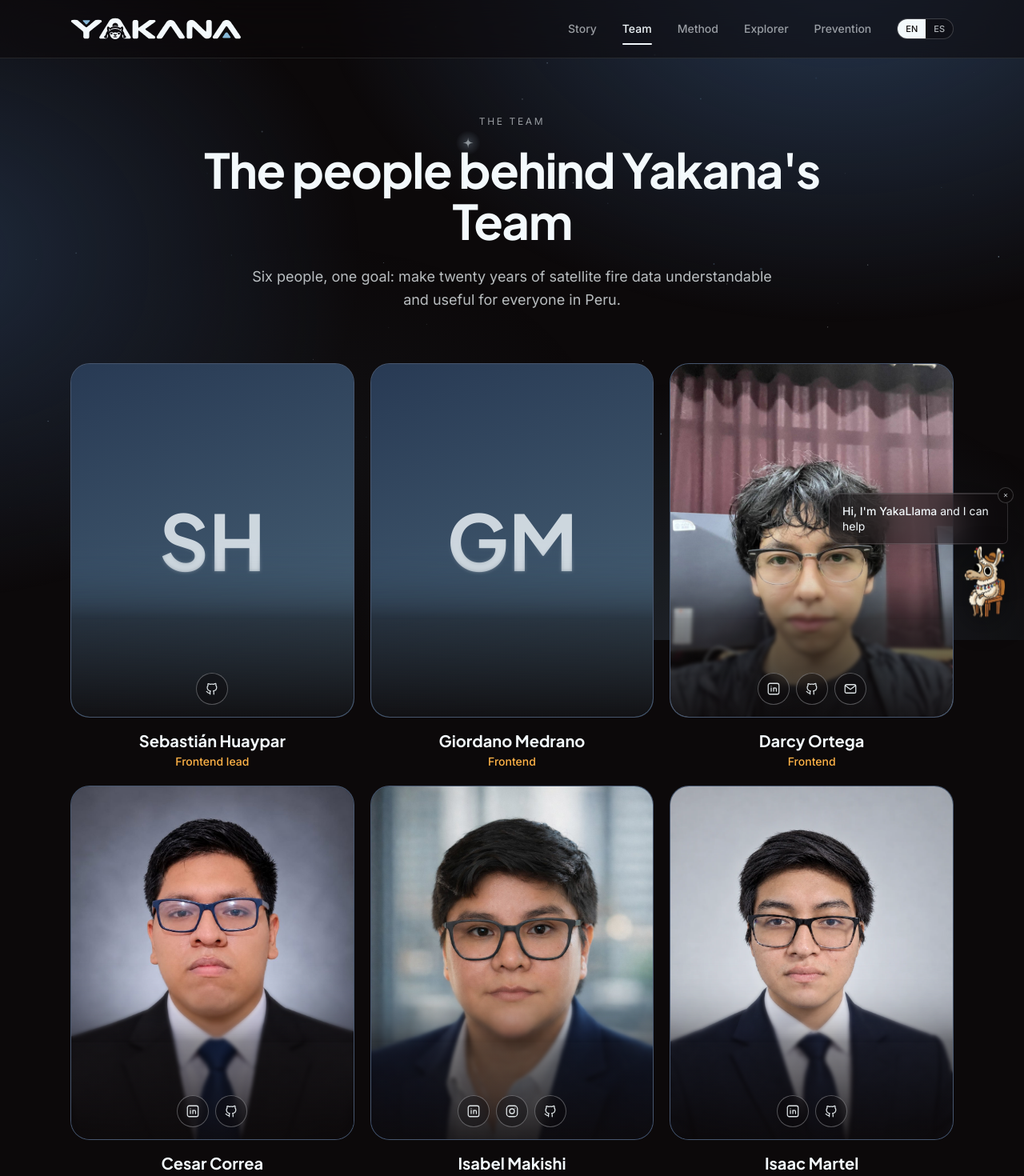
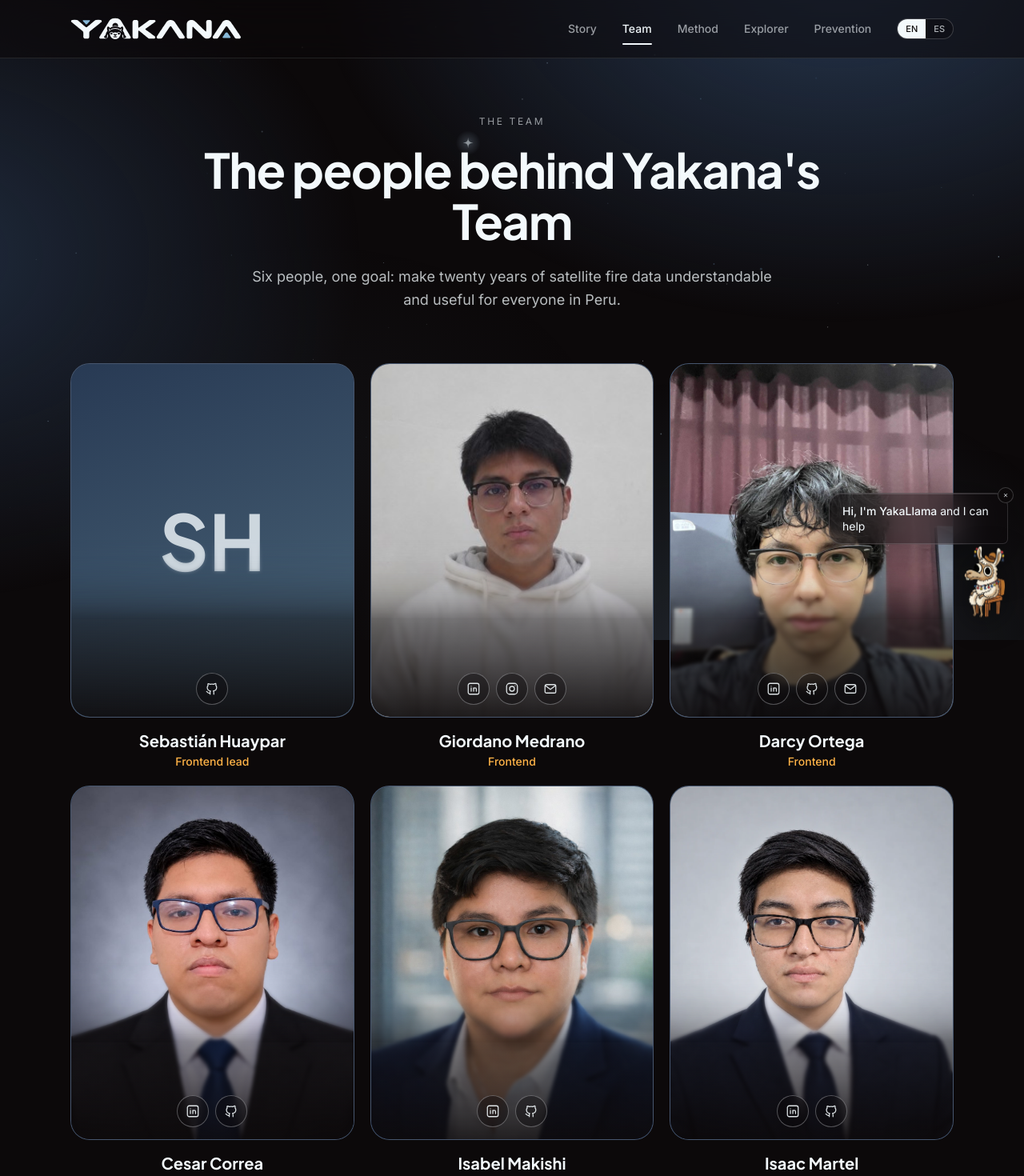
Before and after one commit to SebasHuaypar/Yakanas-NASA, a Next.js app in the folder frontend/: page /equipo in a window 1280 px wide. Shown: the top 1470 px of the page at 80% size. Built offline with nearby package versions, Linux system fonts and the light colour scheme; a web font is replaced by a local one.

Commit message:
feat(equipo): foto y redes de Giordano; se quita el Instagram de Isabel
Giordano: foto, LinkedIn, Instagram y correo. Isabel conserva LinkedIn y GitHub. Este commit lo firma
la cuenta del dueno del repo, asi Vercel (plan Hobby) vuelve a desplegar main.

```diff
--- a/frontend/src/app/equipo/team.ts
+++ b/frontend/src/app/equipo/team.ts
@@ -32,12 +32,17 @@ export const TEAM: Member[] = [
   {
     id: "giordano",
     name: "Giordano Medrano",
+    photo: "/equipo/giordano.jpg",
     role: { en: "Frontend", es: "Frontend" },
     contribution: {
       en: "Built the Method page: the before-and-after chart, the validation and the interactive simulator of the harmonization formula.",
       es: "Construyó la página Método: el gráfico antes y después, la validación y el simulador interactivo de la fórmula de armonización.",
     },
-    links: {},
+    links: {
+      linkedin: "https://www.linkedin.com/in/giordanomedrano",
+      instagram: "https://www.instagram.com/giordanomedranoc/",
+      email: "giordanomc041020@gmail.com",
+    },
   },
   {
     id: "darcy",
@@ -80,7 +85,6 @@ export const TEAM: Member[] = [
     links: {
       linkedin: "https://www.linkedin.com/in/imakishim/",
       github: "https://github.com/mikita925",
-      instagram: "https://www.instagram.com/mikita921/",
     },
   },
   {
```
Also changed, not shown: frontend/public/equipo/giordano.jpg (added).
